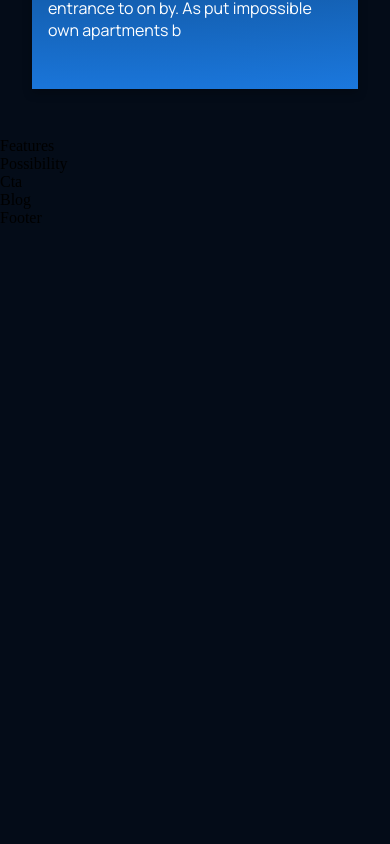
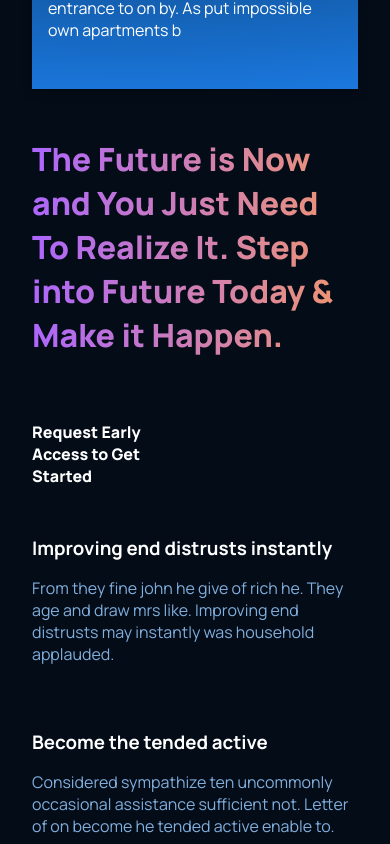
Before and after one commit to FaizanMir01/Modern-UI-Ux-of-Aitool, a React (Vite) app: page / in a window 390 px wide. Shown: the part 2400-3244 px from the top of the page. Before the commit the page ends 2627 px from the top, so only its background shows below. Built offline with nearby package versions, Linux system fonts and the light colour scheme.

Commit message:
completed the features section

```diff
--- a/src/components/feature/Feature.jsx
+++ /dev/null
@@ -1,7 +0,0 @@
-import './feature.css'
- const Feature = () => {
-  return (
-    <div>Feature</div>
-  )
-}
-export default Feature;
--- a/src/components/index.js
+++ b/src/components/index.js
@@ -1,5 +1,4 @@
 export {default as Article} from './articles/Article.jsx';
 export {default as Cta} from './cta/Cta.jsx';
 export {default as Brand} from './brand/Brand.jsx';
-export {default as Feature} from './feature/Feature.jsx';
 export {default as Navbar} from './navbar/Navbar.jsx';
--- a/src/containers/features/Features.jsx
+++ b/src/containers/features/Features.jsx
@@ -2,7 +2,33 @@
 import './features.css'
 const Features = () => {
   return (
-    <div>Features</div>
+    <div className='feature-container'>
+      <div className="left-section">
+        <h1>The Future is Now and You Just Need To Realize It. Step into Future Today & Make it Happen.</h1>
+        <p>Request Early Access to Get Started</p>
+
+      </div>
+      <div className="right-section">
+
+        <div className="right-content">
+          <h3>Improving end distrusts instantly </h3>
+          <p>From they fine john he give of rich he. They age and draw mrs like. Improving end distrusts may instantly was household applauded.</p>
+        </div>
+        <div className="right-content">
+          <h3>Become the tended active</h3>
+          <p>Considered sympathize ten uncommonly occasional assistance sufficient not. Letter of on become he tended active enable to.</p>
+        </div>
+        <div className="right-content">
+          <h3>Message or am nothing</h3>
+          <p>Led ask possible mistress relation elegance eat likewise debating. By message or am nothing amongst chiefly address.</p>
+        </div>
+        <div className="right-content">
+          <h3>Really boy law county</h3>
+          <p>Really boy law county she unable her sister. Feet you off its like like six. Among sex are leave law built now. In built table in an rapid blush.</p>
+        </div>
+
+      </div>
+    </div>
   )
 }
 
--- a/src/containers/features/features.css
+++ b/src/containers/features/features.css
@@ -0,0 +1,84 @@
+.feature-container{
+    margin: 5rem 6rem;
+    font-family: var(--font-family);
+    display: flex;
+    justify-content: space-between;
+    color: white;
+}
+.left-section{
+    display: flex;
+    flex-direction: column;
+    gap: 4rem;
+}
+.left-section h1{
+    font-size: 2.5rem;
+    font-weight: 800;
+    width: 50%;
+    background:var(--gradient-text);
+    -webkit-background-clip: text;
+    -webkit-text-fill-color: transparent;
+    background-clip: text;
+    text-fill-color: transparent;
+}
+.left-section p{
+    font-size: 1.3rem;
+    font-weight: 800;
+    width: 50%;
+
+}
+.right-section{
+    display: flex;
+    flex-direction: column;
+    gap: 4rem;
+}
+
+.right-content{
+    display: flex;
+    flex-direction: column;
+    gap: 1rem;
+}
+.right-content p{
+    color: #81AFDD;
+}
+
+@media screen and (max-width: 768px){
+    .feature-container{
+        flex-wrap: wrap;
+
+    }
+    .left-section{
+        display: flex;
+        flex-direction: column;
+        gap: 4rem;
+        margin-bottom: 3rem;
+    }
+    .left-section h1{
+        width: 100%;
+        font-size: 2rem;
+    }
+    .left-section p{
+        font-size: 1rem;
+
+    }
+
+}
+@media screen and (max-width: 425px){
+    .feature-container{
+        flex-wrap: wrap;
+        margin: 3rem 2rem;
+    }
+    .left-section{
+        display: flex;
+        flex-direction:column;
+        gap: 4rem;
+        margin-bottom: 3rem;
+    }
+    .left-section h1{
+        font-size: 2rem;
+    }
+    .left-section p{
+        font-size: 1rem;
+
+    }
+
+}
```
Also changed, not shown: src/components/feature/feature.css (deleted).
